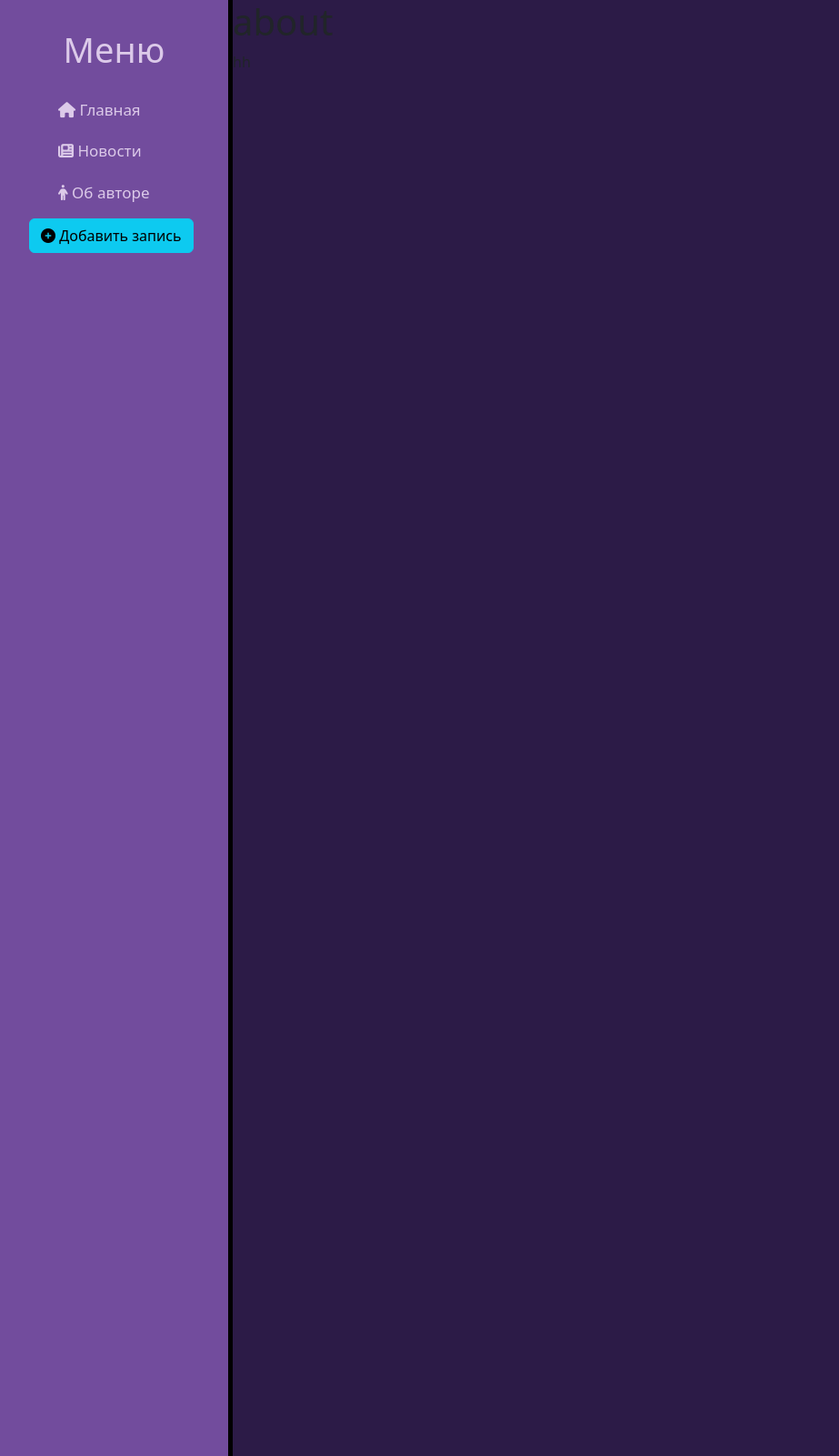
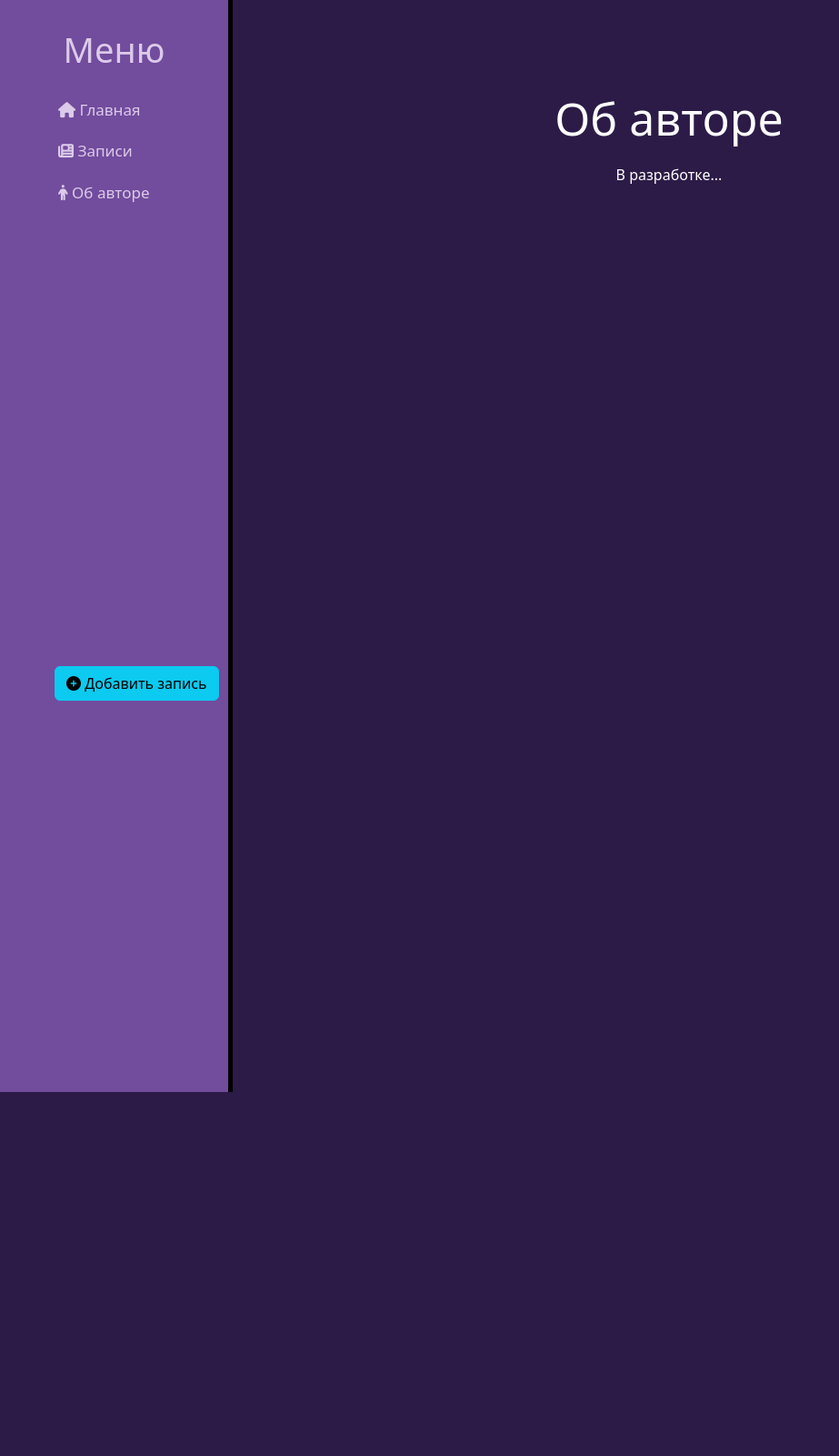
Before and after one commit to tayuyka/myblog, a Django app: page /about in a window 1280 px wide. Shown: the whole page at 91% size, without its empty margins (0-923 px from the left). After the commit the page ends 1200 px from the top, so only its background shows below. Run offline with Django 4.2, Linux system fonts and the light colour scheme; some libraries are stand-ins or nearby versions.

Commit message:
minor changes + css styles

```diff
--- a/myblog/main/static/main/css/main.css
+++ b/myblog/main/static/main/css/main.css
@@ -8,12 +8,43 @@ aside{
     background: #724C9D;
     width: 20%;
     padding: 2.5%;
-    height: 200vh;
+    height: 150vh;
     color: #DCCAE9;
     border-right: 5px solid black;
 
 }
 
+
+.pagination {
+  position: fixed;
+  right: 30px;
+  bottom: 30px;
+}
+
+.pagination-link {
+  display: inline-block;
+  padding: 10px;
+  margin-right: 10px;
+  background-color: #724C9D;
+  color: white;
+  text-decoration: none;
+  border-radius: 5px;
+}
+
+.current-page {
+  display: inline-block;
+  padding: 10px;
+  margin-right: 10px;
+  background-color: #04cbf0;
+  color: black;
+  text-decoration: none;
+  border-radius: 5px;
+}
+
+.pagination-link:hover {
+  background-color: #04cbf0;
+    color: black;
+}
 
 
 aside h3 {
@@ -86,3 +117,11 @@ form{
     width: 500px;
     margin-top: 50px;
 }
+
+
+.AddBtn {
+    text-decoration: none;
+    position: fixed;
+  left: 60px;
+  bottom: 30px;
+}
--- a/myblog/main/templates/main/about.html
+++ b/myblog/main/templates/main/about.html
@@ -1,10 +1,13 @@
 {% extends 'main/layout.html' %}
 
 {% block content %}
-    <h1>about</h1>
-    <p>hh</p>
+    <div class="features">
+        <h1>Об авторе</h1>
+        <p>В разработке...</p>
+    </div>
+
 {% endblock %}
 
 {% block title %}
-    gg
+    Об авторе
 {% endblock %}
--- a/myblog/main/templates/main/index.html
+++ b/myblog/main/templates/main/index.html
@@ -8,5 +8,5 @@
 {% endblock %}
 
 {% block title %}
-    gg
+    Главная страница
 {% endblock %}
--- a/myblog/main/templates/main/layout.html
+++ b/myblog/main/templates/main/layout.html
@@ -18,10 +18,10 @@
         <h3>Меню</h3>
         <ul>
             <a href="{% url 'home' %}" ><li><i class="fa-sharp fa-solid fa-house"></i> Главная</li></a>
-            <a href="{% url 'news_home' %}"><li><i class="fa-solid fa-newspaper"></i></i> Новости</li></a>
+            <a href="{% url 'news_home' %}"><li><i class="fa-solid fa-newspaper"></i></i> Записи</li></a>
             <a href="{% url 'about' %}"><li><i class="fa-sharp fa-solid fa-person"></i></i> Об авторе</li></a>
         </ul>
-        <a href="{% url 'create' %}"><button  class="btn btn-info"><i class="fa-solid fa-circle-plus"></i> Добавить запись</button></a>
+        <a class="AddBtn" href="{% url 'create' %}"><button  class="btn btn-info"><i class="fa-solid fa-circle-plus"></i> Добавить запись</button></a>
     </aside>
     <main>
         {% block content %}
```
Also changed, not shown: myblog/db.sqlite3.
